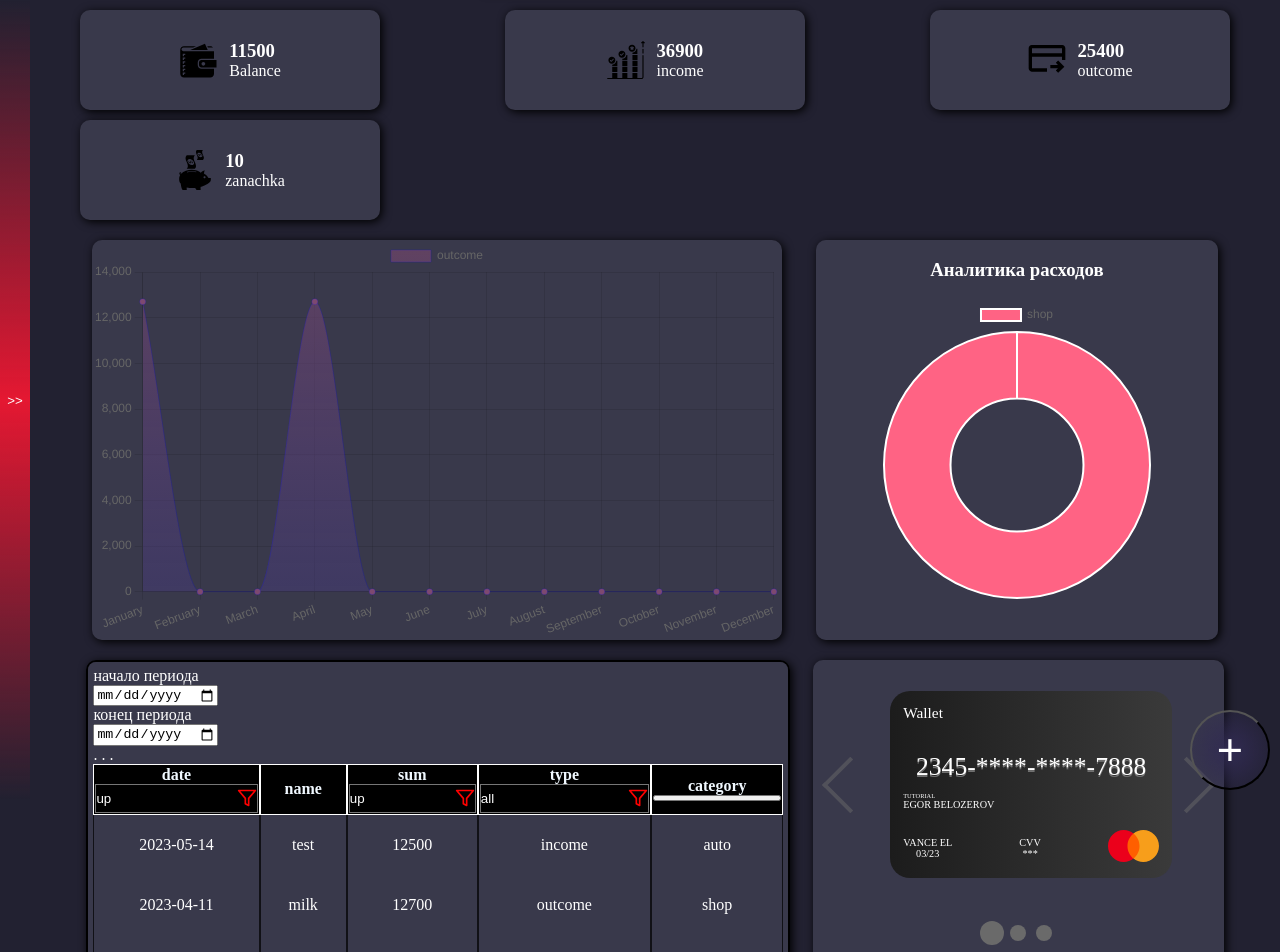
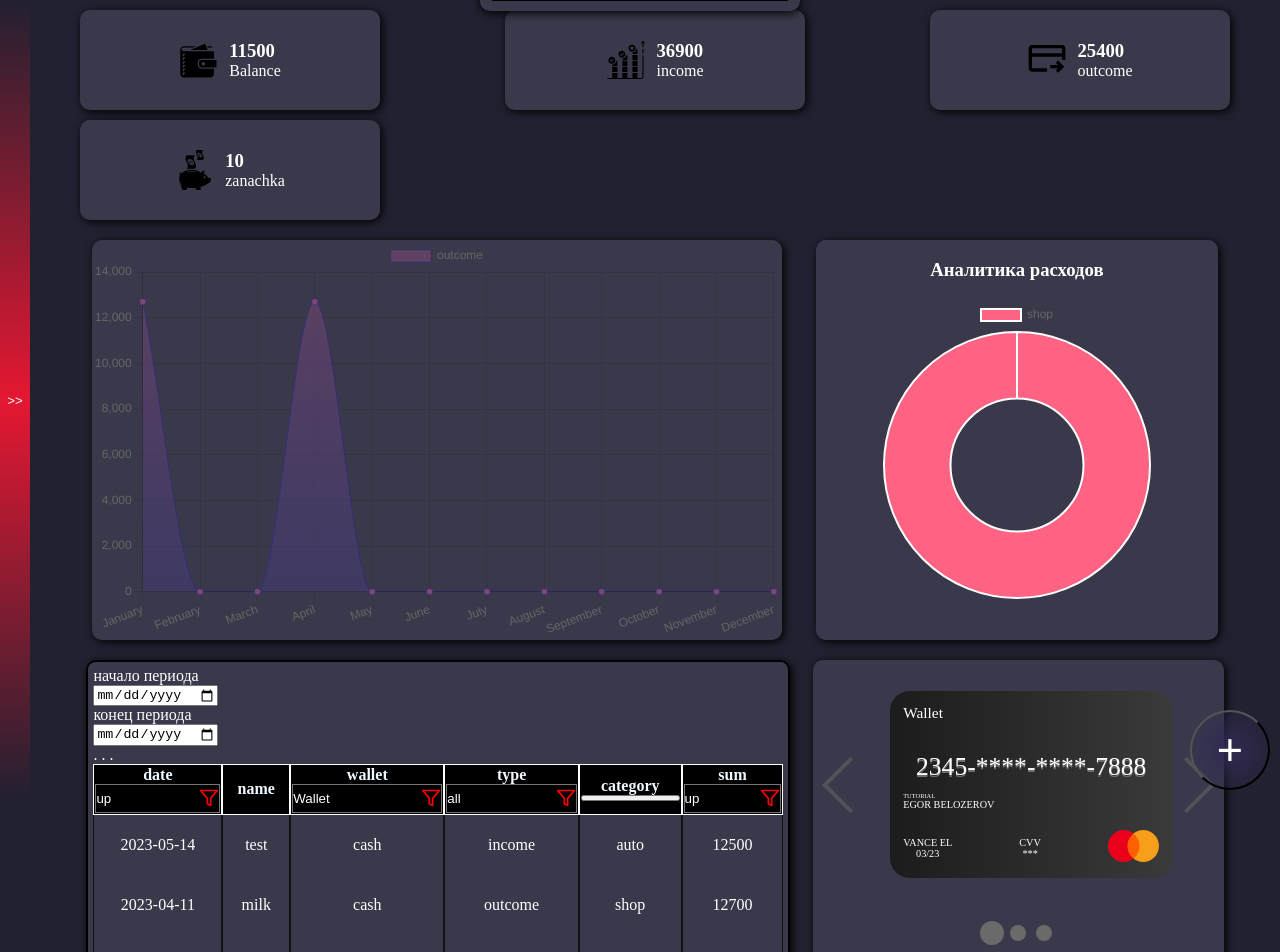
Before and after one commit to shinkar94/myMoney2, a React (Vite) app: page /homepage in a window 1280 px wide. Shown: the top 952 px of the page. Built offline with nearby package versions, Linux system fonts and the light colour scheme.

Commit message:
add new operation Wallet

```diff
--- a/src/Reducer/allStateReducer.ts
+++ b/src/Reducer/allStateReducer.ts
@@ -12,6 +12,7 @@ export type OperationsType =
         category: string
         date: string
         name: string
+        wallet: string
     };
 
 
@@ -23,7 +24,8 @@ const initialState: OperationsType[] = [
         value: 12500,
         type: "income",
         description: "sdfsdf",
-        category: "auto"
+        category: "auto",
+        wallet: "cash"
     },
     {
         id: v1(),
@@ -32,7 +34,8 @@ const initialState: OperationsType[] = [
         value: 12700,
         type: "outcome",
         description: "sdfsdf",
-        category: "shop"
+        category: "shop",
+        wallet: "cash"
     },
     {
         id: v1(),
@@ -41,7 +44,8 @@ const initialState: OperationsType[] = [
         value: 11700,
         type: "income",
         description: "sdfsdf",
-        category: "shop"
+        category: "shop",
+        wallet: "cash"
     },
     {
         id: v1(),
@@ -50,7 +54,8 @@ const initialState: OperationsType[] = [
         value: 12700,
         type: "outcome",
         description: "sdfsdf",
-        category: "shop"
+        category: "shop",
+        wallet: "cash"
     },
     {
         id: v1(),
@@ -59,7 +64,8 @@ const initialState: OperationsType[] = [
         value: 12700,
         type: "income",
         description: "sdfsdf",
-        category: "shop"
+        category: "shop",
+        wallet: "Wallet"
     },
 
 
--- a/src/Reducer/cardsReducer.ts
+++ b/src/Reducer/cardsReducer.ts
@@ -1,6 +1,6 @@
 import {v1} from "uuid";
 
-type CardsReducerType = {
+export type CardsReducerType = {
     name: string
     idCard: string
     idUser: string
--- a/src/component/AddOperationForm/AddOperationForm.tsx
+++ b/src/component/AddOperationForm/AddOperationForm.tsx
@@ -7,6 +7,10 @@ import {useAppDispatch, useAppSelector} from "../../Hok/useAppSelector";
 import styled, {css} from "styled-components";
 import {Dispatch} from "redux";
 import {onBlurAC} from "../../Reducer/helperReducer";
+import {SuperSelect} from "../common/SuperSelect";
+import {CardsReducerType} from "../../Reducer/cardsReducer";
+
+
 
 
 export type OperationsTypeObject =
@@ -18,6 +22,7 @@ export type OperationsTypeObject =
         category: string
         date: string
         name: string
+        wallet: string
     };
 
 export const AddOperationForm = () => {
@@ -32,14 +37,16 @@ export const AddOperationForm = () => {
         value: '',
         type: '',
         description: '',
-        category: ''
+        category: '',
+        wallet: 'Wallet'
     })
+    console.log('newitem!!!')
     console.log(newItem)
     const [collapsedForm, setCollapsedForm] = useState<boolean>(false)
+    const cardState:CardsReducerType[] = useAppSelector(state => state.wallets)
+    const walletName = cardState.map(el => ({value: el.name}))
 
     const onClickHandler = () => {
-        console.log('ClickSend')
-        console.log(newItem)
         if(newItem.type === ''){
             alert("Error! type = ''")
         }else if(newItem.name === ''){
@@ -55,7 +62,8 @@ export const AddOperationForm = () => {
                 value: '',
                 type: '',
                 description: '',
-                category: ''
+                category: '',
+                wallet: newItem.wallet
             })
         }
 
@@ -64,6 +72,9 @@ export const AddOperationForm = () => {
     const formDownClick = ()=> {
         setCollapsedForm(!collapsedForm)
         dispatch(onBlurAC("addBtn"))
+    }
+    const onChangeOption = (newOption:OperationsTypeObject )=>{
+        setNewItem(newOption)
     }
 
     return (
@@ -81,7 +92,7 @@ export const AddOperationForm = () => {
                 <SuperInput placeholder={'Сумма покупки'} property={'value'} newItem={newItem} type={'number'}
                             setNewItem={setNewItem}
                             value={newItem.value}/>
-
+                <SuperSelect options={walletName} onChangeOption={onChangeOption} property={'wallet'} newItem={newItem}/>
                 <div style={{display: 'flex'}}>
                     <p>income</p>
                     <SuperInput setNewItem={setNewItem}
--- a/src/component/Content/HomePage/HomeContent/TableOperations/TableOperations.tsx
+++ b/src/component/Content/HomePage/HomeContent/TableOperations/TableOperations.tsx
@@ -4,9 +4,12 @@ import styled from "styled-components";
 import filter from "../../../../../img/filter.svg"
 import {useDispatch} from "react-redux";
 import {sortDateAC, sortSumAC} from "../../../../../Reducer/allStateReducer";
+import {CardsReducerType} from "../../../../../Reducer/cardsReducer";
 
 export const TableOperations = () => {
     const state = useAppSelector(state => state.allState)
+    const cardState:CardsReducerType[] = useAppSelector(state => state.wallets)
+    const walletName = cardState.map(el => ({value: el.name}))
     const dispatch = useDispatch()
 
     const [filterType, setFilterType] = useState<string>('')
@@ -35,8 +38,18 @@ export const TableOperations = () => {
                 ? state.filter(el => el.type === 'outcome')
                 : state
     }
+    let filteredForRender = FilteredState()
+    const FilterWallet = (nameWallet: ChangeEvent<HTMLSelectElement>) =>{
+        console.log(filteredForRender)
+        filteredForRender.filter(el => el.wallet === nameWallet.currentTarget.value)
+        // return (filterType === 'income')
+        //     ? state.filter(el => el.type === 'income')
+        //     : (filterType === 'outcome')
+        //         ? state.filter(el => el.type === 'outcome')
+        //         : state
+    }
     // вызов этой функции
-    let filteredForRender = FilteredState()
+
 
     // реализация фильтрации операции по диапазону дат
     const FilteredDate = () => {
@@ -89,10 +102,11 @@ export const TableOperations = () => {
                     </th>
                     <th>
                         <div>
-                            sum
-                            <select onChange={FilterSum}>
-                                <option value={"up"}>up</option>
-                                <option value={"down"}>down</option>
+                            wallet
+                            <select onChange={FilterWallet}>
+                                {
+                                    walletName.map((el, index) => <option key={index} value={el.value}>{el.value}</option>)
+                                }
                             </select>
                         </div>
                     </th>
@@ -113,7 +127,15 @@ export const TableOperations = () => {
                             </button>
                         </div>
                     </th>
-
+                    <th>
+                        <div>
+                            sum
+                            <select onChange={FilterSum}>
+                                <option value={"up"}>up</option>
+                                <option value={"down"}>down</option>
+                            </select>
+                        </div>
+                    </th>
                 </tr>
                 </thead>
                 <tbody>
@@ -122,9 +144,10 @@ export const TableOperations = () => {
                         <tr key={item.id}>
                             <td>{item.date}</td>
                             <td>{item.name}</td>
-                            <td>{item.value}</td>
+                            <td>{item.wallet}</td>
                             <td>{item.type}</td>
                             <td>{item.category}</td>
+                            <td>{item.value}</td>
                         </tr>
                     )
                 })}
--- a/src/component/common/SuperSelect.tsx
+++ b/src/component/common/SuperSelect.tsx
@@ -5,19 +5,20 @@ import React, {
 } from 'react'
 import s from './SuperSelect.module.css'
 import {OperationsType} from "../../Reducer/allStateReducer";
+import {OperationsTypeObject} from "../AddOperationForm/AddOperationForm";
 
 
 type SuperSelectPropsType = {
     options: any[]
-    onChangeOption: (option: any) => void
+    onChangeOption: (option: OperationsTypeObject) => void
     property:string
-    newItem: OperationsType
+    newItem: OperationsTypeObject
 }
 
 export const SuperSelect: React.FC<SuperSelectPropsType> = (props) => {
     const {options, onChangeOption, property,newItem} = props
 
-    const mappedOptions= options.map((o) => (
+    const mappedOptions= options.map((o, index) => (
         <option key={o.id} value={o.value}>
             {o.value}
         </option>
```
